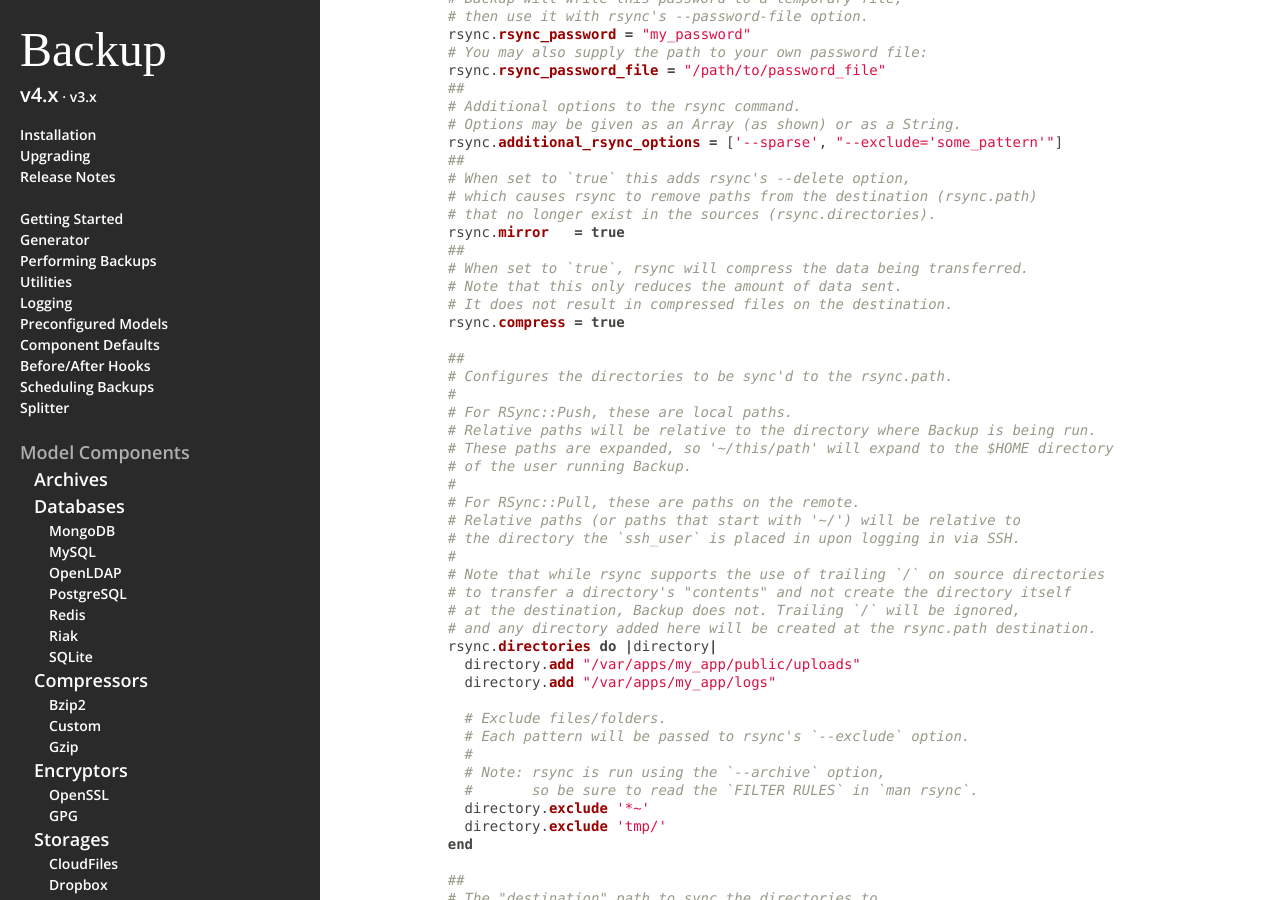
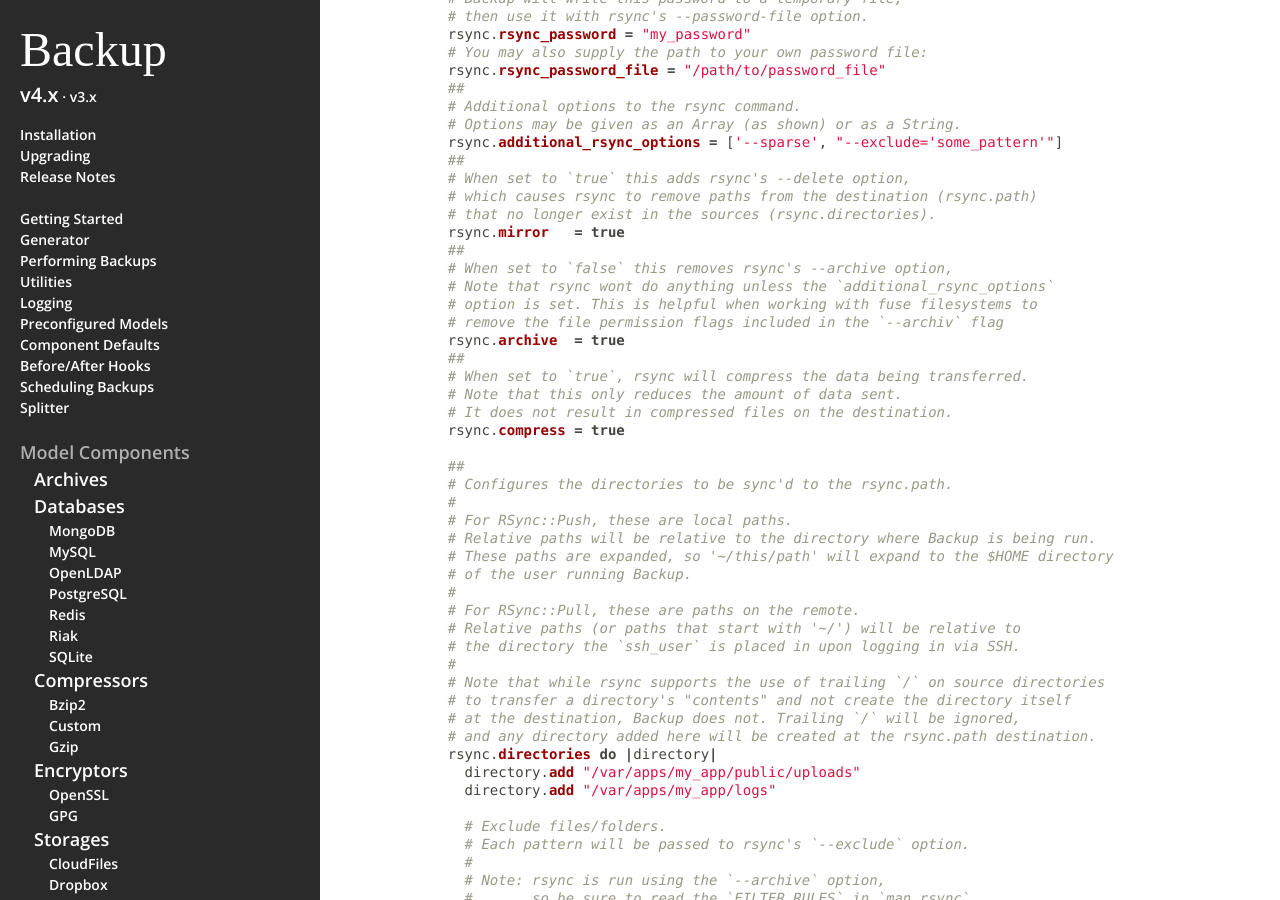
Before and after one commit to backup/backup, a Jekyll site: the page built from v4/syncer-rsync/index.md, in a window 1280 px wide and 900 px high, scrolled down 1145 px. Built offline with Jekyll 4.4.1, drawn with Linux system fonts in a browser that asks for light colours; some web fonts are replaced; Markdown is read by kramdown in place of the engine named in the settings.

Commit message:
Add documentation for optional archive flag

```diff
--- a/v4/syncer-rsync/index.md
+++ b/v4/syncer-rsync/index.md
@@ -83,6 +83,12 @@ Model.new(:my_backup, 'My Backup') do
     # that no longer exist in the sources (rsync.directories).
     rsync.mirror   = true
     ##
+    # When set to `false` this removes rsync's --archive option,
+    # Note that rsync wont do anything unless the `additional_rsync_options`
+    # option is set. This is helpful when working with fuse filesystems to
+    # remove the file permission flags included in the `--archiv` flag
+    rsync.archive  = true
+    ##
     # When set to `true`, rsync will compress the data being transferred.
     # Note that this only reduces the amount of data sent.
     # It does not result in compressed files on the destination.
```
